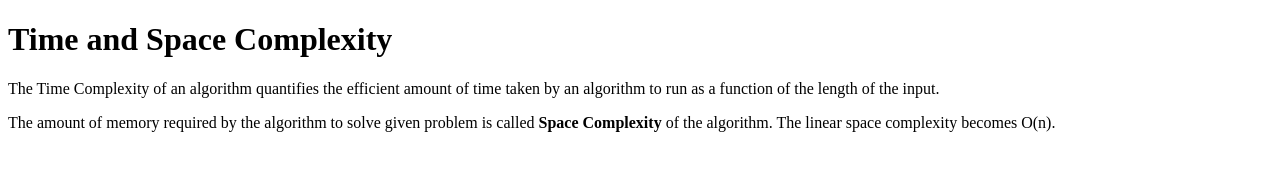
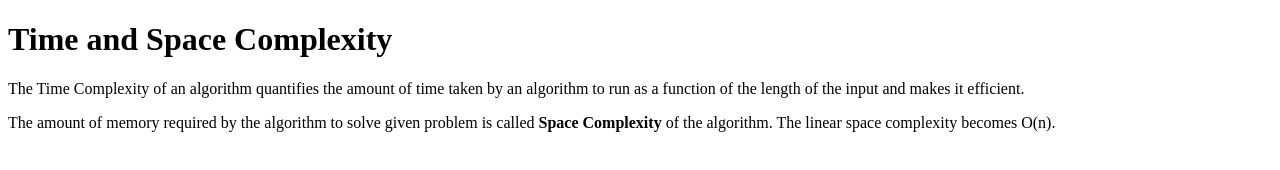
Before and after one commit to acciojob/time-and-space-complexity-das-Sumyadeep, a website: page main.html in a window 1280 px wide. Drawn offline with Linux system fonts and the light colour scheme.

Commit message:
created a submission

```diff
--- a/main.html
+++ b/main.html
@@ -10,11 +10,8 @@
 	<!-- the entire body must be written by student -->
 
 	<h1>Time and Space Complexity</h1>
-
-	<p>The Time Complexity of an algorithm quantifies the efficient amount of time taken by an algorithm to run as a function of the length of the input.</p>
-
+	<p>The Time Complexity of an algorithm quantifies the amount of time taken by an algorithm to run as a function of the length of the input and makes it efficient.</p>
 	<p>The amount of memory required by the algorithm to solve given problem is called <b>Space Complexity</b> of the algorithm. The linear space complexity becomes O(n). </p>
-
 
     <script type="text/javascript" src="./script.js">
 
```
